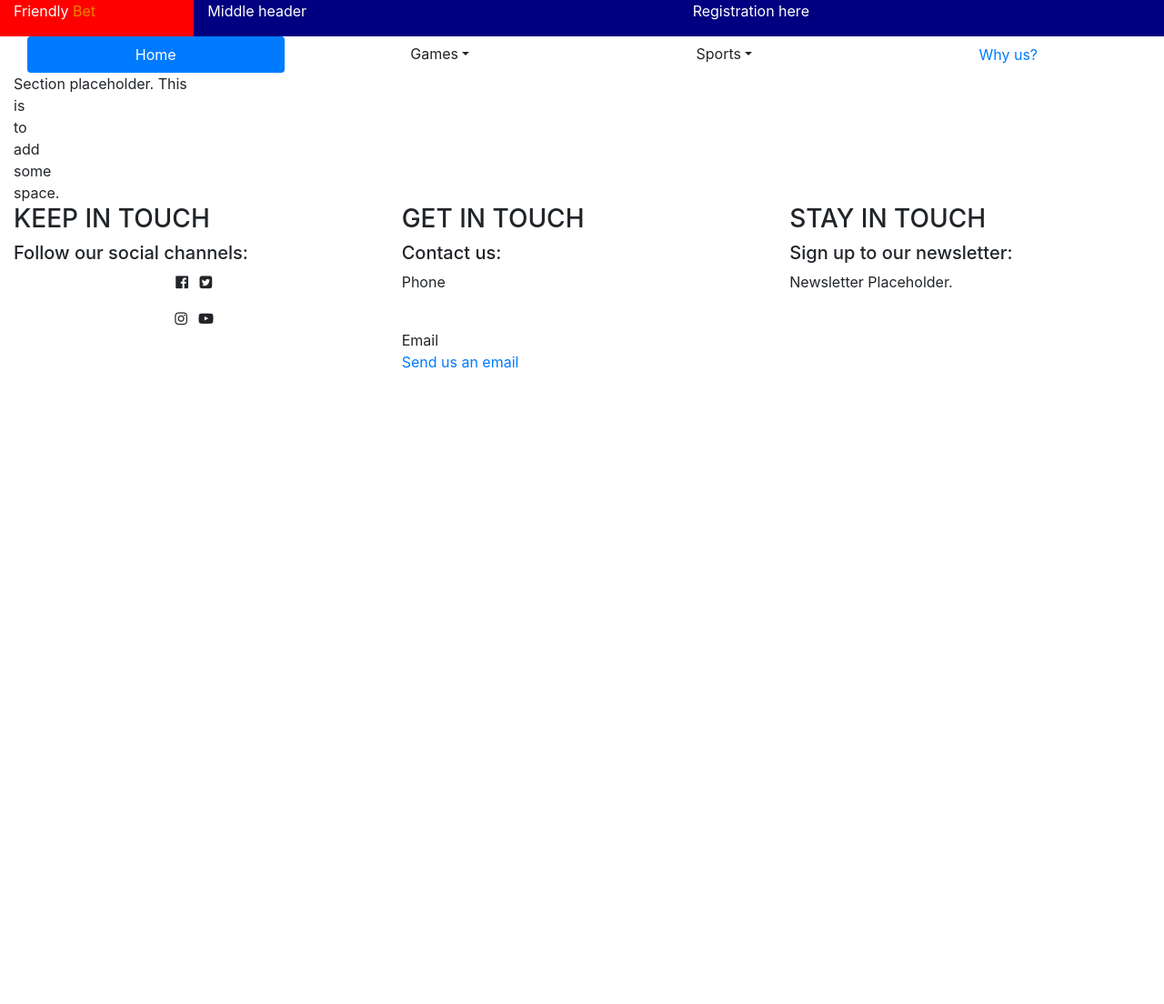
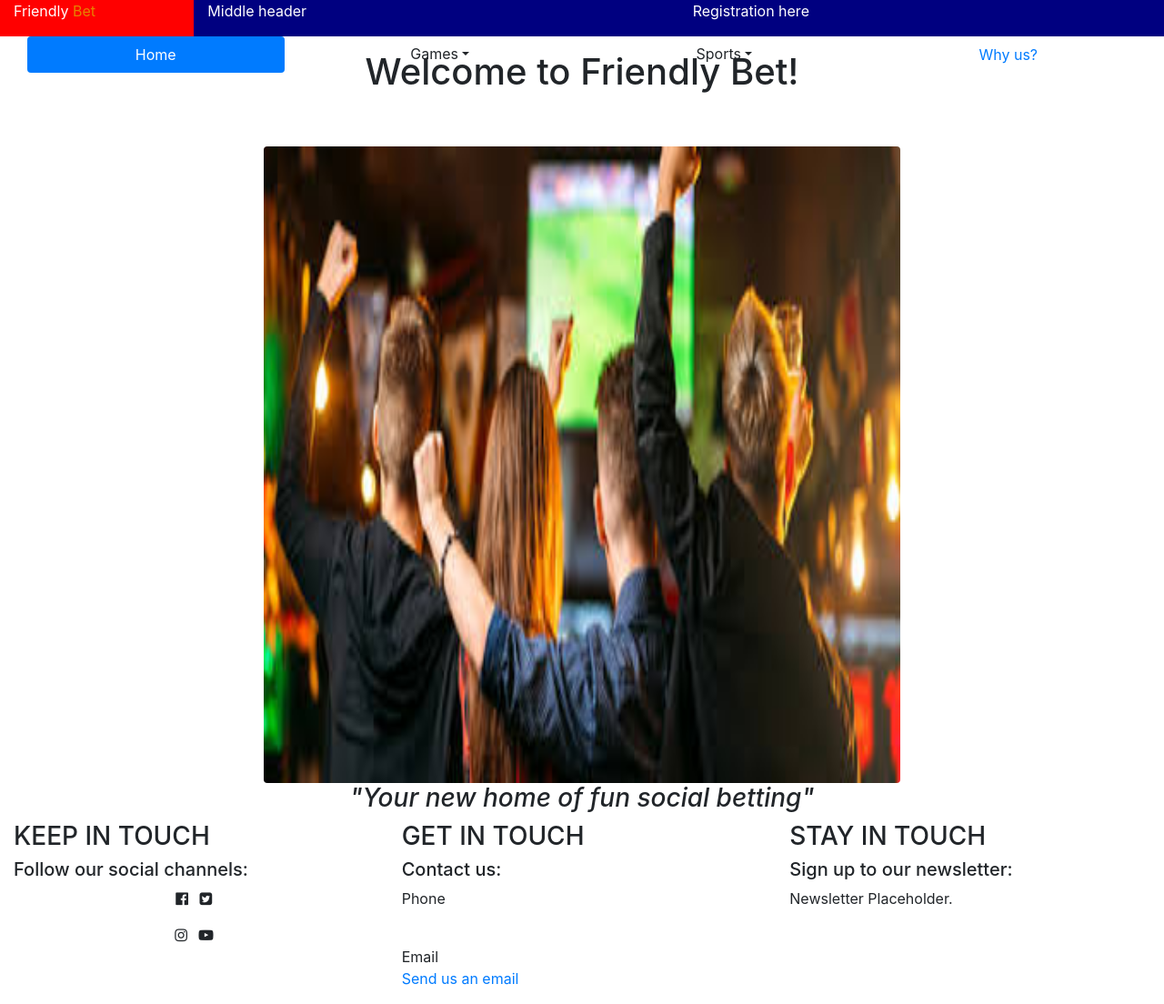
Before and after one commit to RoyoftheRavers/friendly-bet-games, a plain HTML site: page index.html in a window 1280 px wide. Shown: the whole page at 91% size. Before the commit the page ends 800 px from the top, so only its background shows below. Drawn offline with nearby package versions, Linux system fonts and the light colour scheme.

Commit message:
Feat: Content added to index.html

```diff
--- a/assets/css/style.css
+++ b/assets/css/style.css
@@ -8,6 +8,17 @@
     background-color: red;
 }
 
+/*---------------------Home-------------------*/
+
+#home-image {
+    height: 700px;
+    width: 700px;
+    margin-top: 50px;
+}
+
+#home-h1 {
+    margin-top: -25px;
+}
 
 /*---------------------Colours-------------------*/
 
--- a/index.html
+++ b/index.html
@@ -61,13 +61,23 @@
     </div>
 </header>
 <section class="container-fluid">
-Section placeholder.
-This<br>
-is<br>
-to<br>
-add<br>
-some<br>
-space.
+    <div class="row">
+        <div class="col-12">
+        <h1 class="text-center" id="home-h1">Welcome to Friendly Bet!</h1>
+        </div>
+    </div>
+    <div class="row">
+        <div class="col-12">
+            <img src="assets/images/homepage1.jpg" id="home-image" class="rounded mx-auto d-block" alt="Sports fans celebrating watching sports on TV.">
+        </div>
+    </div>
+    <div class="row">
+        <div class="col-12">
+            <h3 class="text-center font-italic">
+            "Your new home of fun social betting"
+            </h3>
+        </div>
+    </div>
 
 </section>
 <footer class="container-fluid">
```
Also changed, not shown: sports.html (+1 -1 lines), assets/images/homepage1.jpg (added).
